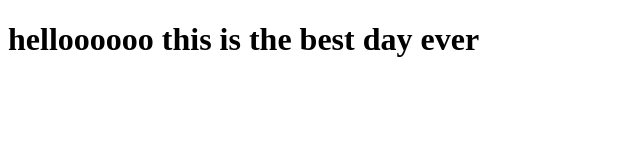
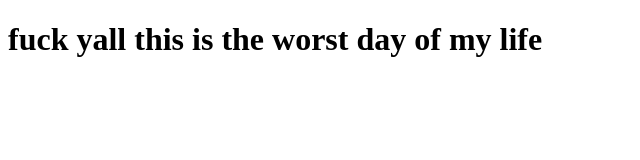
Before and after one commit to masakizo432/new-folder-test, a plain HTML site: page index.html in a window 1280 px wide. Shown: the whole page, without its empty margins (0-640 px from the left). Drawn offline with Linux system fonts and the light colour scheme.

Commit message:
i made a little change you might like it

```diff
--- a/index.html
+++ b/index.html
@@ -6,6 +6,6 @@
     <title>brain333 </title>
 </head>
 <body>
-    <h1>helloooooo this is the best day ever</h1>
+    <h1>fuck yall this is the worst day of my life</h1>
 </body>
 </html>
```
